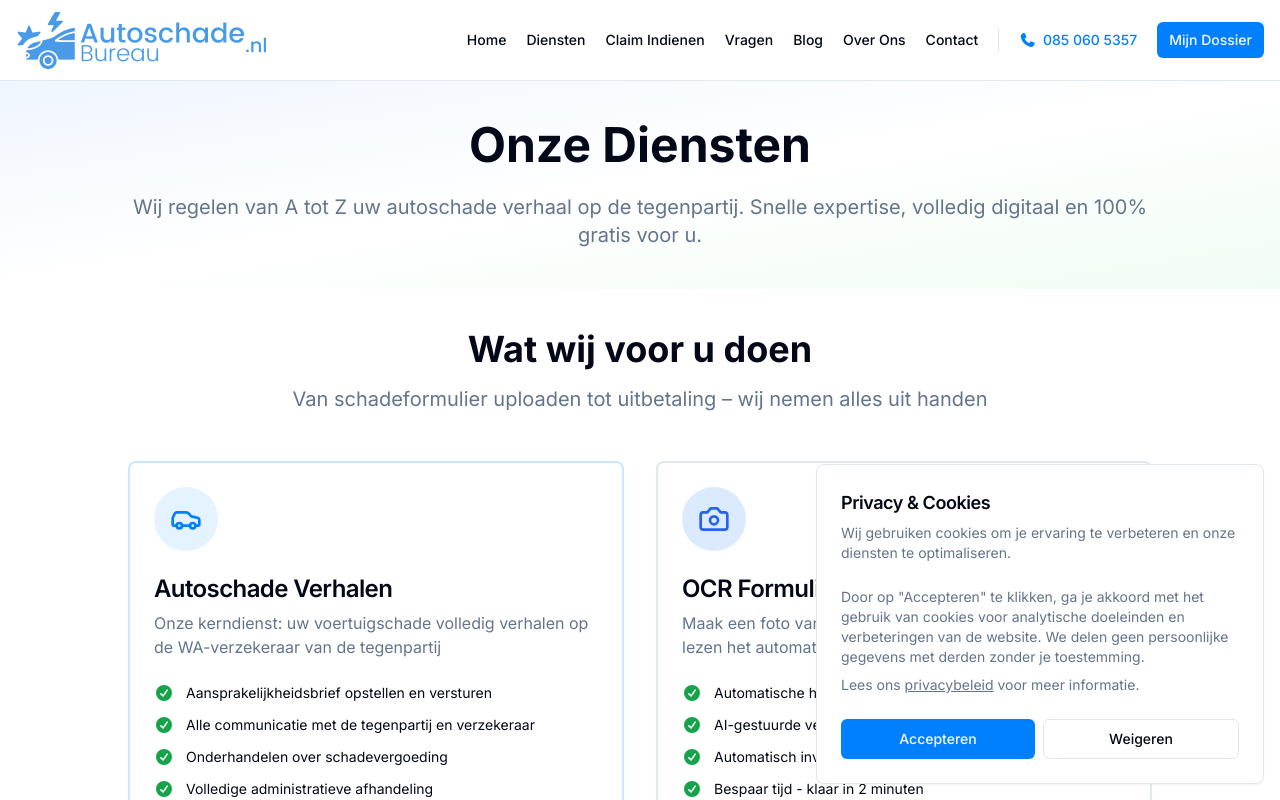
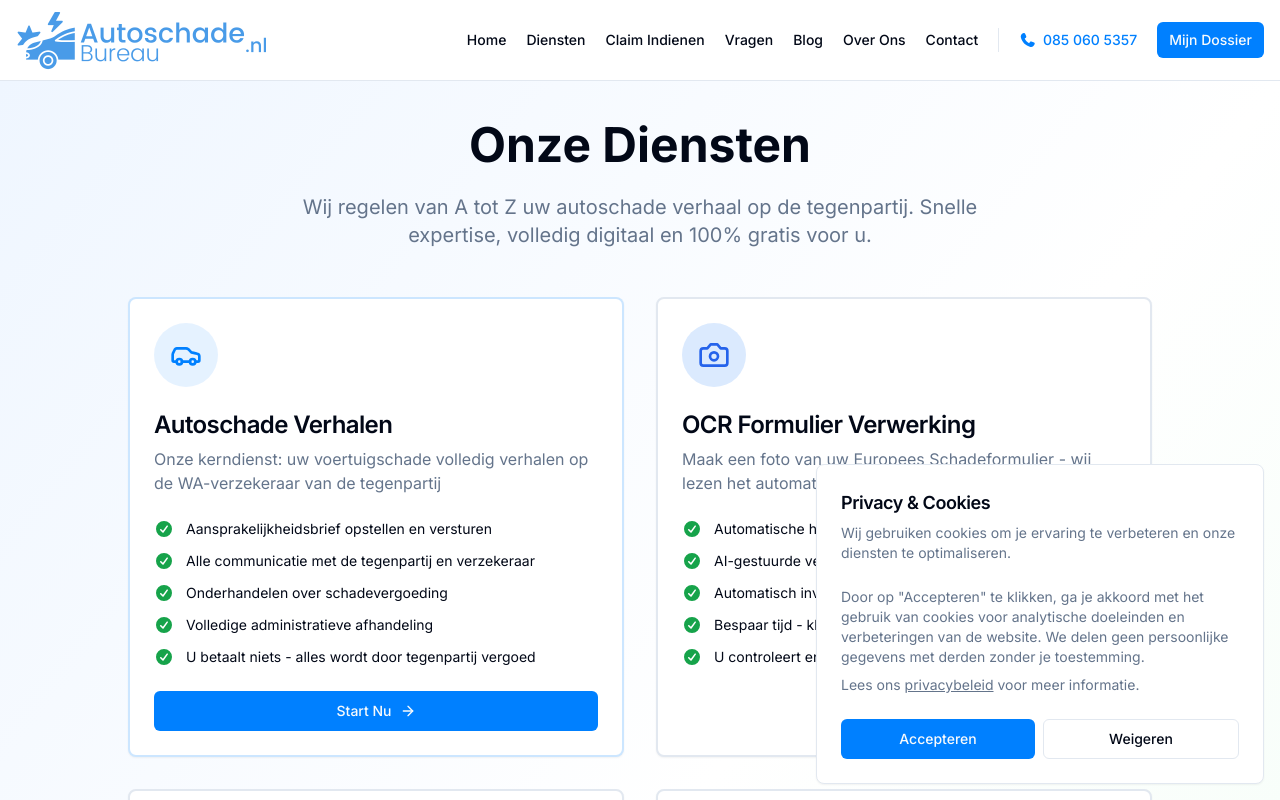
Before and after one commit to Championne/Gratisschadeverhalen.nl, a Next.js app: page /diensten in a window 1280 px wide. Shown: the top 800 px of the page. Built offline with nearby package versions, Linux system fonts and the light colour scheme; no server answers.

Commit message:
fix: Combine Onze Diensten and Wat wij voor u doen sections on diensten page

```diff
--- a/app/diensten/page.tsx
+++ b/app/diensten/page.tsx
@@ -33,31 +33,17 @@ export const metadata: Metadata = {
 export default function DienstenPage() {
   return (
     <div className="min-h-screen">
-      {/* Hero Section */}
+      {/* Onze Diensten Section */}
       <section className="bg-gradient-to-br from-blue-50 via-white to-green-50 py-10">
-        <div className="container mx-auto px-4">
-          <div className="max-w-5xl mx-auto text-center">
-            <h1 className="text-4xl md:text-5xl font-bold mb-6">
-              Onze Diensten
-            </h1>
-            <p className="text-xl text-muted-foreground">
-              Wij regelen van A tot Z uw autoschade verhaal op de tegenpartij.
-              Snelle expertise, volledig digitaal en 100% gratis voor u.
-            </p>
-          </div>
-        </div>
-      </section>
-
-      {/* Main Services Grid */}
-      <section className="py-10 bg-white">
         <div className="container mx-auto px-4">
           <div className="max-w-5xl mx-auto">
             <div className="text-center mb-12">
-              <h2 className="text-3xl md:text-4xl font-bold mb-4">
-                Wat wij voor u doen
-              </h2>
+              <h1 className="text-4xl md:text-5xl font-bold mb-6">
+                Onze Diensten
+              </h1>
               <p className="text-xl text-muted-foreground max-w-3xl mx-auto">
-                Van schadeformulier uploaden tot uitbetaling – wij nemen alles uit handen
+                Wij regelen van A tot Z uw autoschade verhaal op de tegenpartij.
+                Snelle expertise, volledig digitaal en 100% gratis voor u.
               </p>
             </div>
 
```
